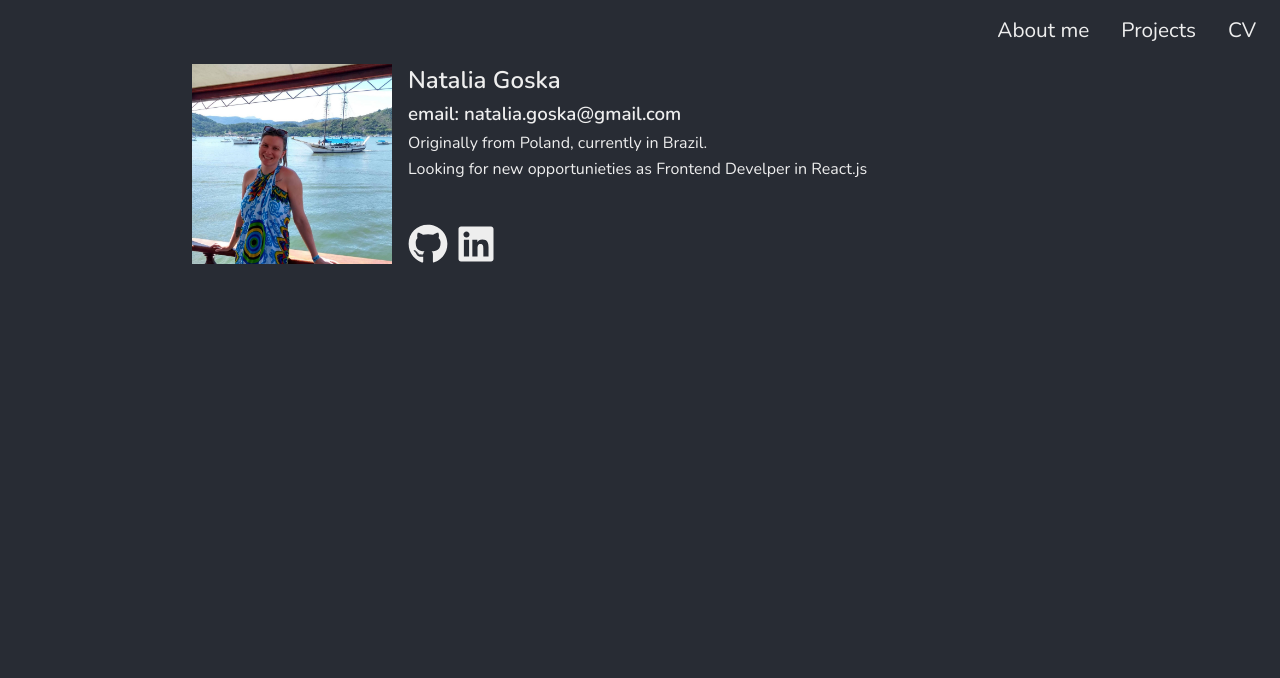
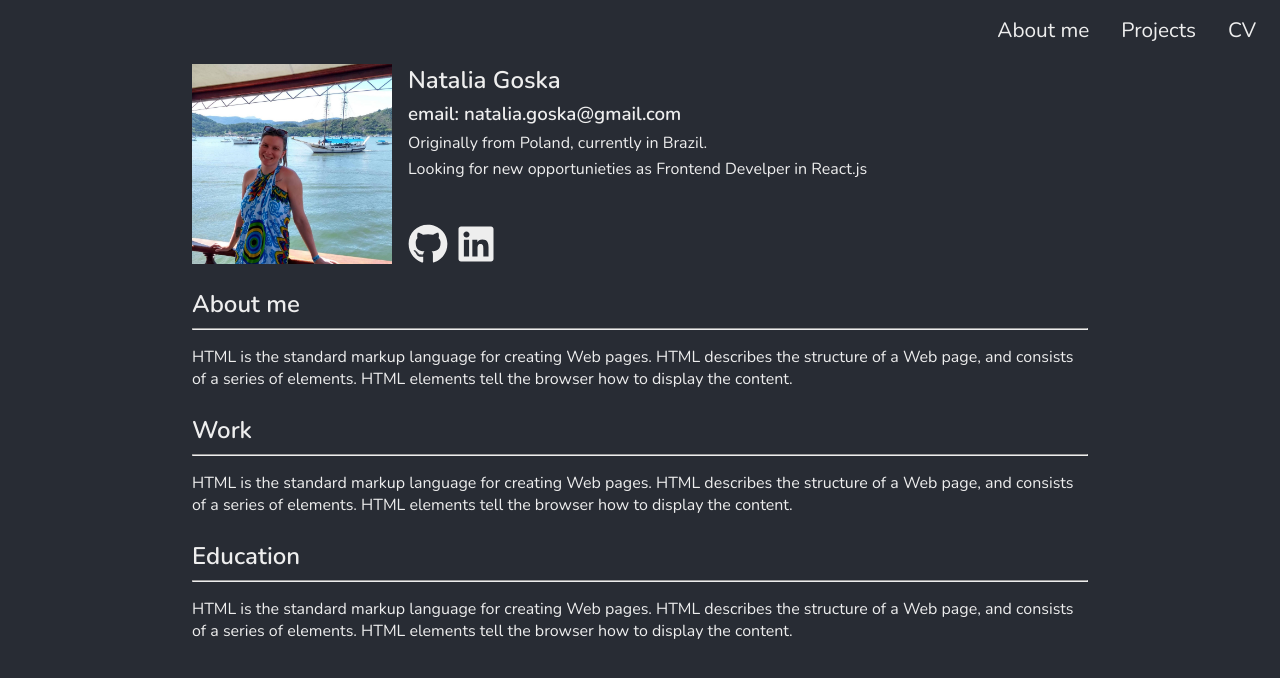
Before and after one commit to goskan93/portfolio_v1, a React (Create React App) app: page / in a window 1280 px wide. Shown: the top 678 px of the page. Built offline with nearby package versions, Linux system fonts and the light colour scheme.

Commit message:
about page

```diff
--- a/src/components/Button/Button.css
+++ b/src/components/Button/Button.css
@@ -35,6 +35,7 @@
 
 .ButtonMedia {
   cursor: pointer;
+  color: #eee;
   display: inline-block;
   text-decoration: none;
   height: 2.5rem;
--- a/src/components/Button/Button.js
+++ b/src/components/Button/Button.js
@@ -29,7 +29,7 @@ export const ButtonWeb = (props) => {
 
 export const ButtonMedia = (props) => {
   return (
-    <a href={props.page} className="ButtonMedia">
+    <a href={props.page} className="ButtonMedia" target="_blank" rel="noopener noreferrer">
       {props.children}
     </a>
   );
--- /dev/null
+++ b/src/components/Info/Info.js
@@ -0,0 +1,13 @@
+import React from "react";
+
+const Info = (props) => {
+  return (
+    <div>
+      <h2 style={{ marginBottom: "0.5rem", marginTop: "1.5rem" }}>{props.title}</h2>
+      <hr />
+      {props.children}
+    </div>
+  );
+};
+
+export default Info;
--- a/src/containers/About/About.js
+++ b/src/containers/About/About.js
@@ -1,7 +1,29 @@
 import React from "react";
-// import { ButtonCV } from "../../components/Button/Button";
+import Info from "../../components/Info/Info";
+
 const About = () => {
-  return <article>{/* <ButtonCV /> */}</article>;
+  return (
+    <article>
+      <Info title="About me">
+        <p>
+          HTML is the standard markup language for creating Web pages. HTML describes the structure of a Web page, and consists of a series
+          of elements. HTML elements tell the browser how to display the content.
+        </p>
+      </Info>
+      <Info title="Work">
+        <p>
+          HTML is the standard markup language for creating Web pages. HTML describes the structure of a Web page, and consists of a series
+          of elements. HTML elements tell the browser how to display the content.
+        </p>
+      </Info>
+      <Info title="Education">
+        <p>
+          HTML is the standard markup language for creating Web pages. HTML describes the structure of a Web page, and consists of a series
+          of elements. HTML elements tell the browser how to display the content.
+        </p>
+      </Info>
+    </article>
+  );
 };
 
 export default About;
--- a/src/containers/Main/Main.js
+++ b/src/containers/Main/Main.js
@@ -19,10 +19,10 @@ const Main = () => {
           <p>Looking for new opportunieties as Frontend Develper in React.js</p>
         </div>
         <div className="Media-Buttons">
-          <ButtonMedia>
+          <ButtonMedia page="https://github.com/goskan93">
             <FaGithub />
           </ButtonMedia>
-          <ButtonMedia>
+          <ButtonMedia page="https://www.linkedin.com/in/natalia-goska/">
             <FaLinkedin />
           </ButtonMedia>
         </div>
```
Also changed, not shown: src/components/Info/Info.css (added).
